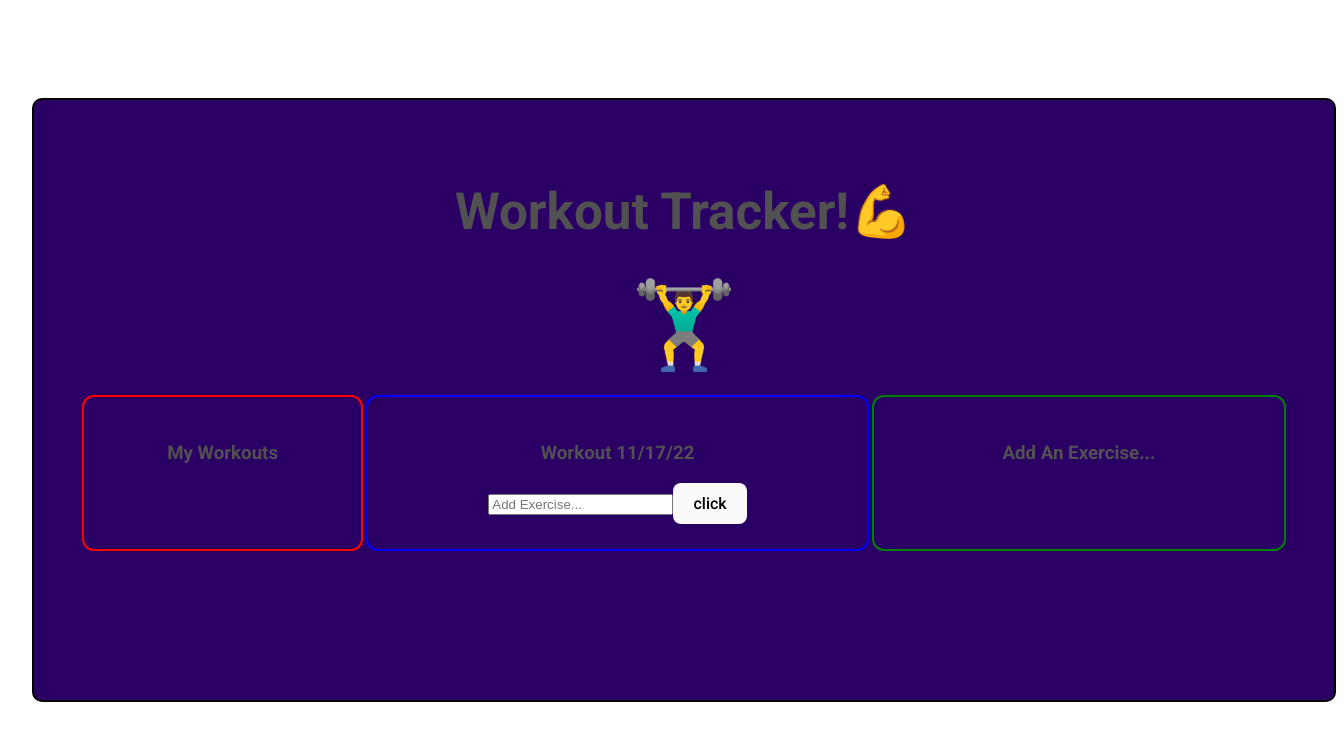
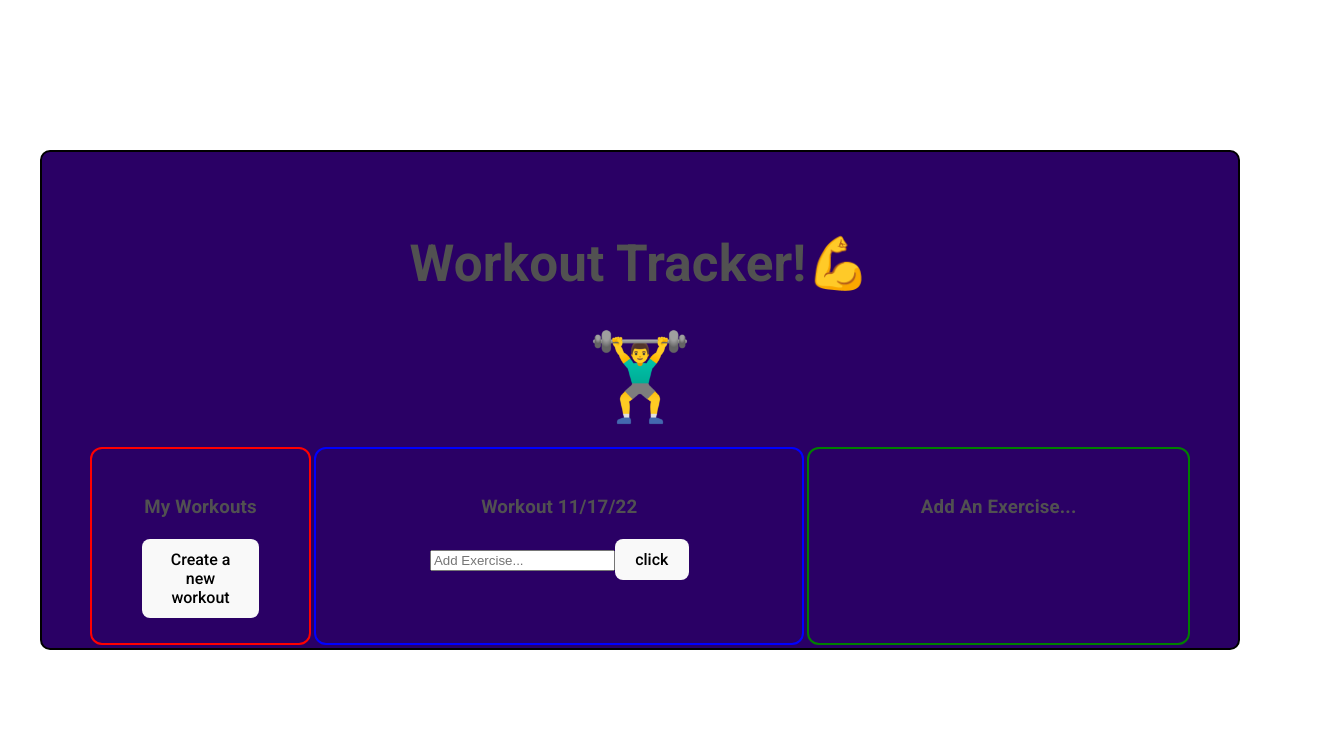
Before and after one commit to markcharlessmith/WorkoutTrackerApp, a React (Vite) app: page / in a window 1280 px wide. Shown: the top 740 px of the page, 1344 px wide, since content can reach past the window. Built offline with nearby package versions, Linux system fonts and the light colour scheme.

Commit message:
import CssBaseline added

```diff
--- a/src/components/MyWorkoutsContainer.jsx
+++ b/src/components/MyWorkoutsContainer.jsx
@@ -1,15 +1,14 @@
 import React from 'react'
 import Workout from './Workout'
-// import { Button } from '@mui/material'
+import { Button } from '@mui/material'
 
 const WorkoutContainer = () => {
   return (
     <div>
       <h3>My Workouts</h3>
-      {/* <Button>This is a Button</Button> */}
-      {/* <span>
+      <span>
         <button>Create a new workout</button>
-        </span> */}
+        </span>
     </div>
   )
 }
--- a/src/main.jsx
+++ b/src/main.jsx
@@ -2,9 +2,11 @@ import React from 'react'
 import ReactDOM from 'react-dom/client'
 import App from './App'
 import './index.css'
+import CssBaseline from '@mui/material/CssBaseline'
 
 ReactDOM.createRoot(document.getElementById('root')).render(
   <React.StrictMode>
+    <CssBaseline />
     <App />
   </React.StrictMode>
 )
```
